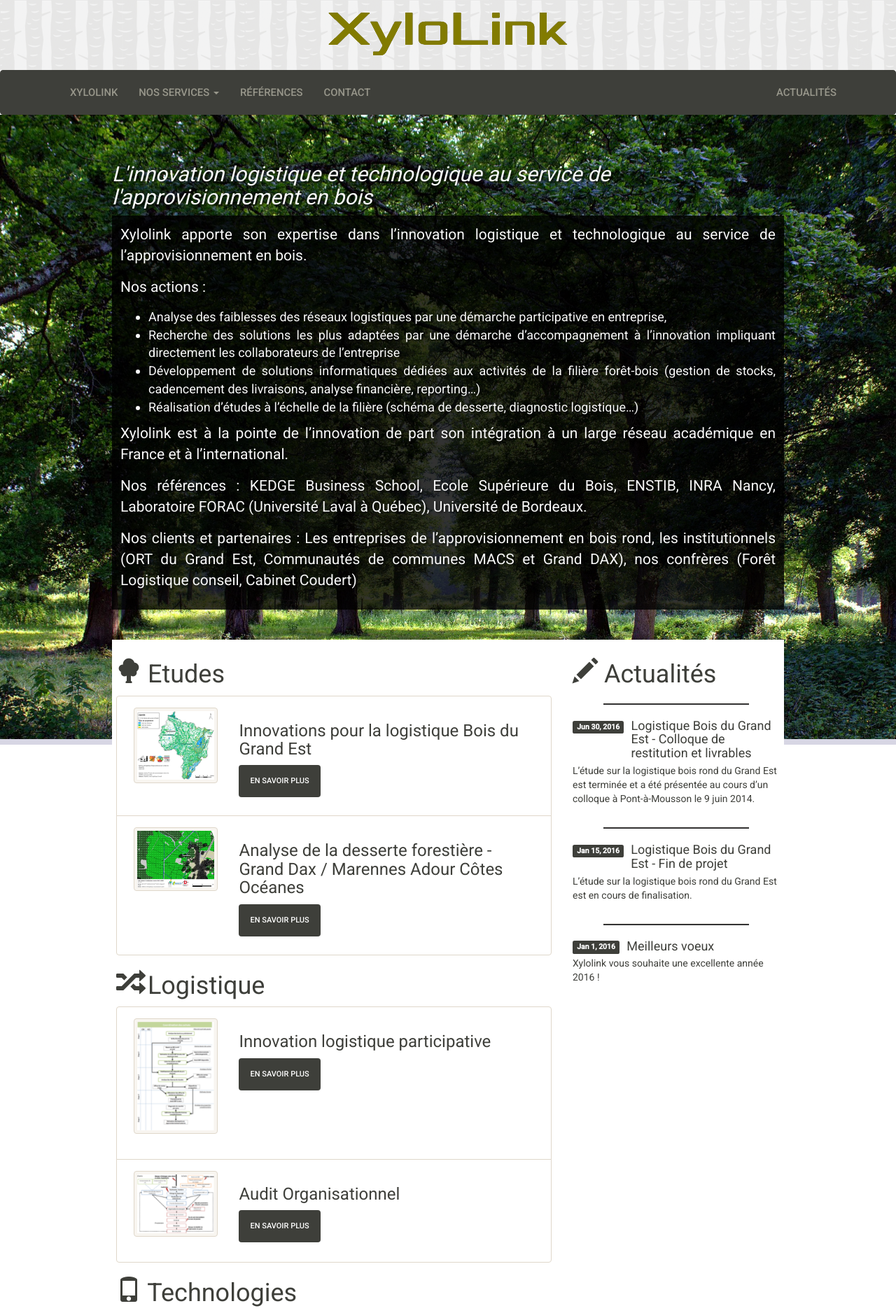
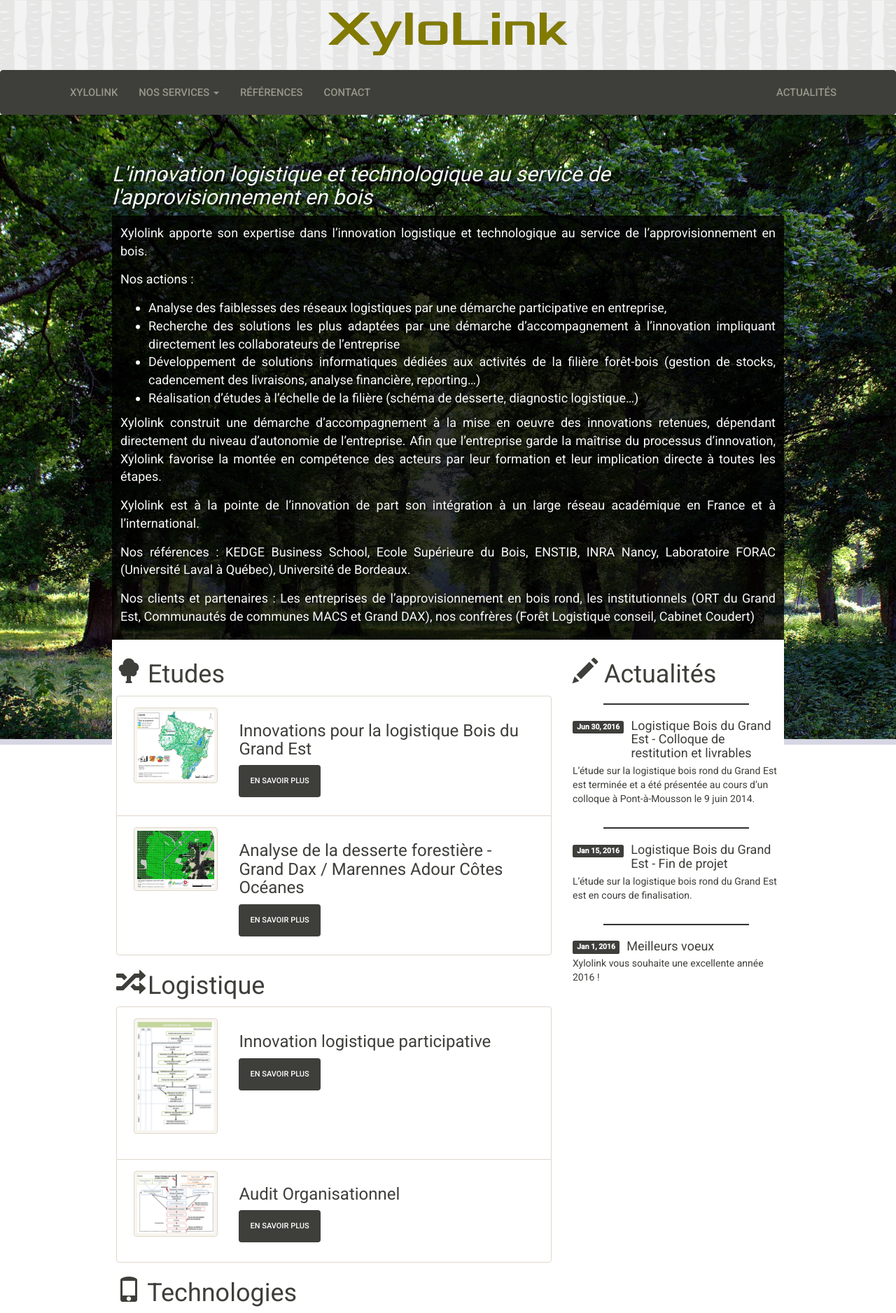
Before and after one commit to xylolink/xylolink.com, a Jekyll site: the page built from index.html, in a window 1280 px wide. Shown: the top 1876 px of the page at 70% size. Built offline with Jekyll 4.4.1, drawn with Linux system fonts in a browser that asks for light colours; nearby versions of some CDN libraries; some of the changed text lies outside the part shown.

Commit message:
css & _config minor modifications

```diff
--- a/_config.yml
+++ b/_config.yml
@@ -11,7 +11,8 @@
 slogan: L'innovation logistique et technologique au service de l'approvisionnement en bois
 permalink: /:categories/:title.html
 description: > # this means to ignore newlines until "baseurl:"
-  Xylolink construit une démarche d’accompagnement à la mise en oeuvre des innovations retenues, dépendant directement du niveau d’autonomie de l’entreprise. Afin que l’entreprise garde la maîtrise du processus d’innovation, Xylolink favorise la montée en compétence des acteurs par leur formation et leur implication directe à toutes les étapes.
+  Les actions de Xylolink sont principalement menées par [Adrien Arraiolos](https://www.linkedin.com/in/adrienarraiolos),
+  ingénieur agronome diplômé de l'Ecole nationale Supérieure d'Agronomie de Montpellier, spécialisé dans l'innovation technologique [AgroTIC](http://www.agrotic.org/blog/).
 presentation: |
   Xylolink apporte son expertise dans l'innovation logistique et technologique au service de l'approvisionnement en bois.
 
@@ -21,6 +22,8 @@
   * Recherche des solutions les plus adaptées par une démarche d'accompagnement à l'innovation impliquant directement les collaborateurs de l'entreprise
   * Développement de solutions informatiques dédiées aux activités de la filière forêt-bois (gestion de stocks, cadencement des livraisons, analyse financière, reporting...)
   * Réalisation d'études à l'échelle de la filière (schéma de desserte, diagnostic logistique...)
+
+  Xylolink construit une démarche d’accompagnement à la mise en oeuvre des innovations retenues, dépendant directement du niveau d’autonomie de l’entreprise. Afin que l’entreprise garde la maîtrise du processus d’innovation, Xylolink favorise la montée en compétence des acteurs par leur formation et leur implication directe à toutes les étapes.
 
   Xylolink est à la pointe de l'innovation de part son intégration à un large réseau académique en France et à l'international.
 
--- a/_includes/footer.html
+++ b/_includes/footer.html
@@ -7,7 +7,7 @@
             </div>
             <div class="col-md-4">
                 <h3>A propos</h3>
-                <p>{{ site.description }}</p>
+                <p>{{ site.description | markdownify }}</p>
             </div>
             <div class="col-md-4">
                 <h3>Liens</h3>
--- a/css/custom.css
+++ b/css/custom.css
@@ -82,6 +82,10 @@
     font-size: 18px;
 }
 
+.jumbotron p {
+    font-size: 18px;
+}
+
 /* */
 .article-image {
     max-width: 43%;
```
Also changed, not shown: README.MD, 1 other file.
